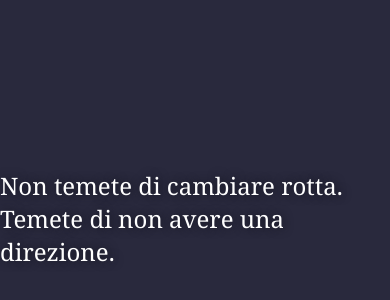
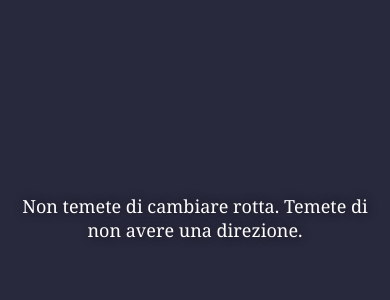
Before and after one commit to taffa-dev/Pills, a Vue app: page / in a window 390 px wide. Shown: the part 204-504 px from the top of the page. Built offline with nearby package versions, Linux system fonts and the light colour scheme.

Commit message:
Add tablet and smartphone view support

```diff
--- a/src/App.vue
+++ b/src/App.vue
@@ -31,12 +31,36 @@ function getDailyRandomNumber() {
   height: 100dvh;
 }
 
+
+
 .testoPillola {
   font-family: Georgia, serif;
   font-size: x-large;
   color: white;
   text-shadow: #14141f 1px 0 10px;
+  text-align: center;
 }
+
+/* Tablet */
+@media all and (max-width: 1000px) {
+
+  .testoPillola{
+    font-size: larger;
+    width: 20em;
+  }
+
+}
+
+/* Smartphone */
+@media all and (max-width: 500px) {
+
+  .testoPillola{
+    font-size: large;
+    width: 20em;
+  }
+
+}
+
 </style>
 
 <style>
```
